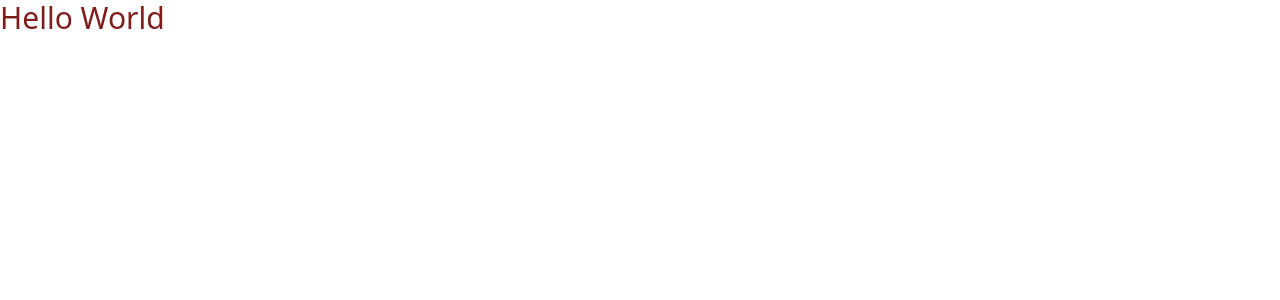
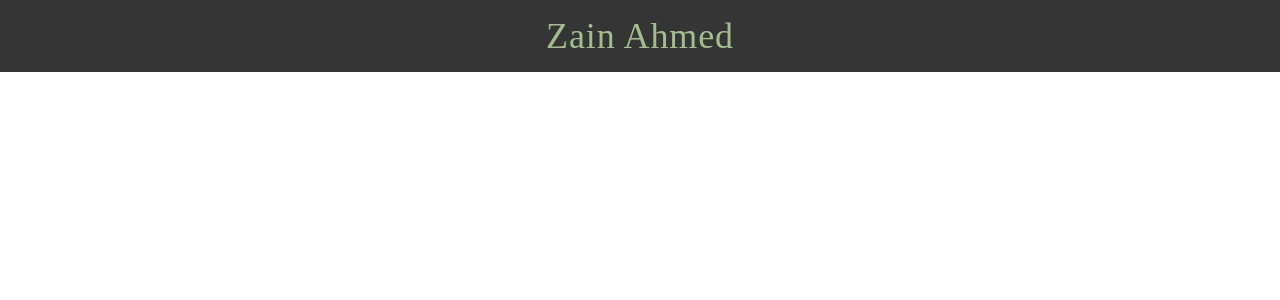
Before and after one commit to zain-ahmed1713/portfolio, a React (Vite) app: page / in a window 1280 px wide. Shown: the top 300 px of the page. Built offline with nearby package versions, Linux system fonts and the light colour scheme; a web font is replaced by a local one.

Commit message:
Designed navbar displaying name

```diff
--- a/src/App.jsx
+++ b/src/App.jsx
@@ -1,9 +1,10 @@
 import React from "react";
+import Navbar from "./components/Navbar";
 
 function App() {
   return (
     <>
-      <h1 className="text-3xl text-red-900">Hello World</h1>
+      <Navbar />
     </>
   );
 }
--- /dev/null
+++ b/src/components/Navbar.jsx
@@ -0,0 +1,10 @@
+import React from "react";
+
+const Navbar = () => {
+  return (
+    <nav className="font-neueHaas bg-[#353535] p-4 text-center text-[#A3BE8C] text-2xl tracking-wide md:text-3xl lg:text-4xl">
+      Zain Ahmed
+    </nav>
+  );
+};
+export default Navbar;
```
